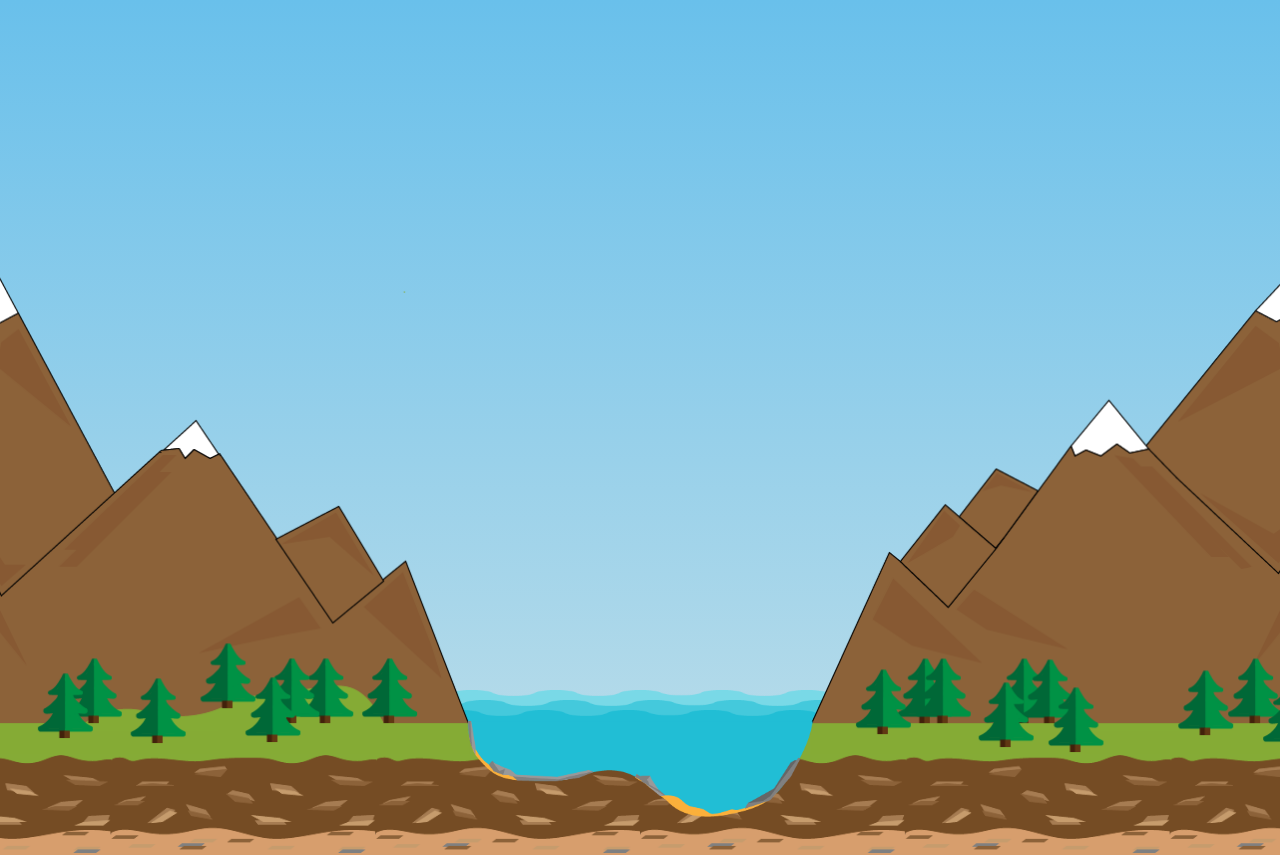
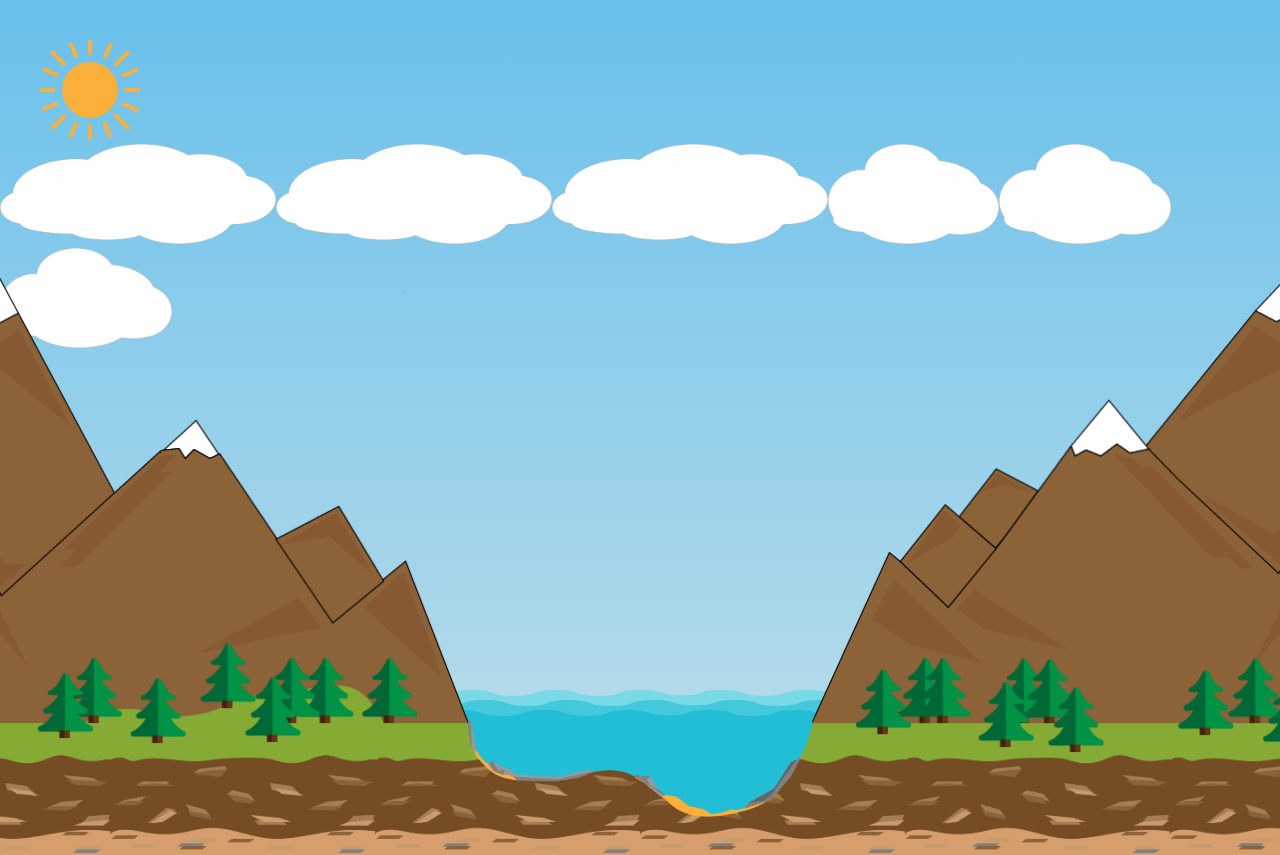
Before and after one commit to kgorbell/myPortfolio, a React (Create React App) app in the folder my-portfolio/: page / in a window 1280 px wide. Shown: the top 855 px of the page. Built offline with nearby package versions, Linux system fonts and the light colour scheme.

Commit message:
sun and clouds added

```diff
--- a/my-portfolio/src/Components/Jumbotron.js
+++ b/my-portfolio/src/Components/Jumbotron.js
@@ -23,10 +23,18 @@ class Jumbotron extends Component {
     render() {
         return (
             <div className='jumbotron'>
-                {/* <img src={Cloud1} alt='cloud'/>
-                <img src={Cloud2} alt='cloud'/>
-                <img src={Sun} alt='sun'/> */}
                 <div className='scenery'>
+                    <div className='air'>
+                        <img src={Sun} alt='sun' className='sun'/>
+                        <div className='clouds'>
+                            <img src={Cloud1} alt='cloud' className='cloud 1'/>
+                            <img src={Cloud1} alt='cloud' className='cloud 2'/>
+                            <img src={Cloud1} alt='cloud' className='cloud 3'/>
+                            <img src={Cloud2} alt='cloud' className='cloud 4'/>
+                            <img src={Cloud2} alt='cloud' className='cloud 5'/>
+                            <img src={Cloud2} alt='cloud' className='cloud 6'/>
+                        </div>
+                    </div>
                     <div className='mountains'>
                         <img src={Mtns_left} alt='mountains' className='mtns_left'/>
                         <img src={Mtns_right} alt='mountains' className='mtns_right'/>
--- a/my-portfolio/src/Styles/css/index.css
+++ b/my-portfolio/src/Styles/css/index.css
@@ -28,6 +28,18 @@ code {
   justify-content: center;
   position: relative;
   align-items: flex-start;
+}
+.jumbotron .scenery .air {
+  position: absolute;
+  width: 100%;
+}
+.jumbotron .scenery .air .sun {
+  height: 100px;
+  margin-top: 40px;
+  margin-left: 40px;
+}
+.jumbotron .scenery .air .clouds .cloud {
+  height: 100px;
 }
 .jumbotron .scenery .mountains {
   display: flex;
--- a/my-portfolio/src/Styles/less/jumbotron.less
+++ b/my-portfolio/src/Styles/less/jumbotron.less
@@ -15,6 +15,24 @@
         justify-content: center;
         position: relative;
         align-items: flex-start;
+
+        .air {
+            position: absolute;
+            width: 100%;
+
+            .sun {
+                height: 100px;
+                margin-top: 40px;
+                margin-left: 40px;
+            }
+
+            .clouds {
+
+                .cloud {
+                    height: 100px;
+                }
+            }
+        }
 
         .mountains {
             display: flex;
```
